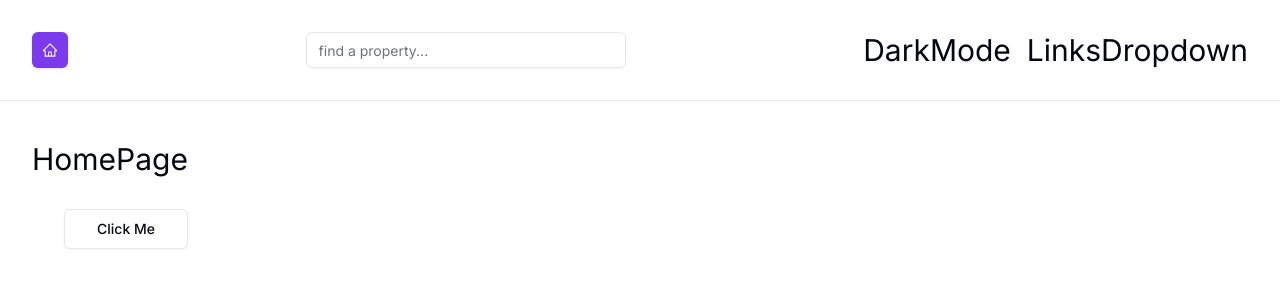
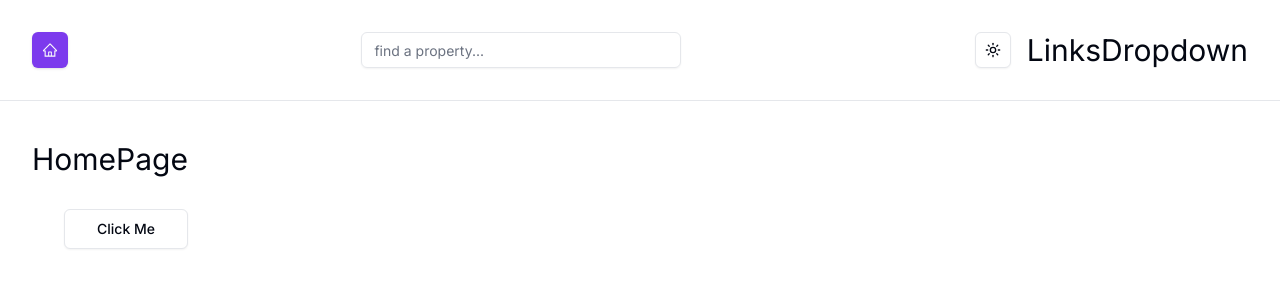
Before and after one commit to Harish0705/next-js-homerental-app, a Next.js app: page / in a window 1280 px wide. Shown: the top 300 px of the page. Built offline with nearby package versions, Linux system fonts and the light colour scheme.

Commit message:
implement theme toggle using shadcn

```diff
--- a/components/navbar/DarkMode.tsx
+++ /dev/null
@@ -1,6 +0,0 @@
-import React from "react";
-
-function DarkMode() {
-    return <h1 className='text-3xl'>DarkMode</h1>;
-  }
-export default DarkMode;
--- a/components/navbar/Navbar.tsx
+++ b/components/navbar/Navbar.tsx
@@ -1,6 +1,6 @@
 import NavSearch from './NavSearch';
 import LinksDropdown from './LinksDropdown';
-import DarkMode from './DarkMode';
+import ToggleMode from './ToggleMode';
 import Logo from './Logo';
 function Navbar() {
   return (
@@ -9,7 +9,7 @@
         <Logo />
         <NavSearch />
         <div className='flex gap-4 items-center '>
-          <DarkMode />
+          <ToggleMode />
           <LinksDropdown />
         </div>
       </div>
--- /dev/null
+++ b/components/navbar/ToggleMode.tsx
@@ -0,0 +1,41 @@
+"use client"
+
+import * as React from "react"
+import { Moon, Sun } from "lucide-react"
+import { useTheme } from "next-themes"
+
+import { Button } from "@/components/ui/button"
+import {
+  DropdownMenu,
+  DropdownMenuContent,
+  DropdownMenuItem,
+  DropdownMenuTrigger,
+} from "@/components/ui/dropdown-menu"
+
+export default function ToggleMode() {
+  const { setTheme } = useTheme()
+
+  return (
+    <DropdownMenu>
+      <DropdownMenuTrigger asChild>
+        <Button variant="outline" size="icon">
+            {/* changing the icon using css scale */}
+          <Sun className="h-[1.2rem] w-[1.2rem] rotate-0 scale-100 transition-all dark:-rotate-90 dark:scale-0" />
+          <Moon className="absolute h-[1.2rem] w-[1.2rem] rotate-90 scale-0 transition-all dark:rotate-0 dark:scale-100" />
+          <span className="sr-only">Toggle theme</span>
+        </Button>
+      </DropdownMenuTrigger>
+      <DropdownMenuContent align="end">
+        <DropdownMenuItem onClick={() => setTheme("light")}>
+          Light
+        </DropdownMenuItem>
+        <DropdownMenuItem onClick={() => setTheme("dark")}>
+          Dark
+        </DropdownMenuItem>
+        <DropdownMenuItem onClick={() => setTheme("system")}>
+          System
+        </DropdownMenuItem>
+      </DropdownMenuContent>
+    </DropdownMenu>
+  )
+}
```
